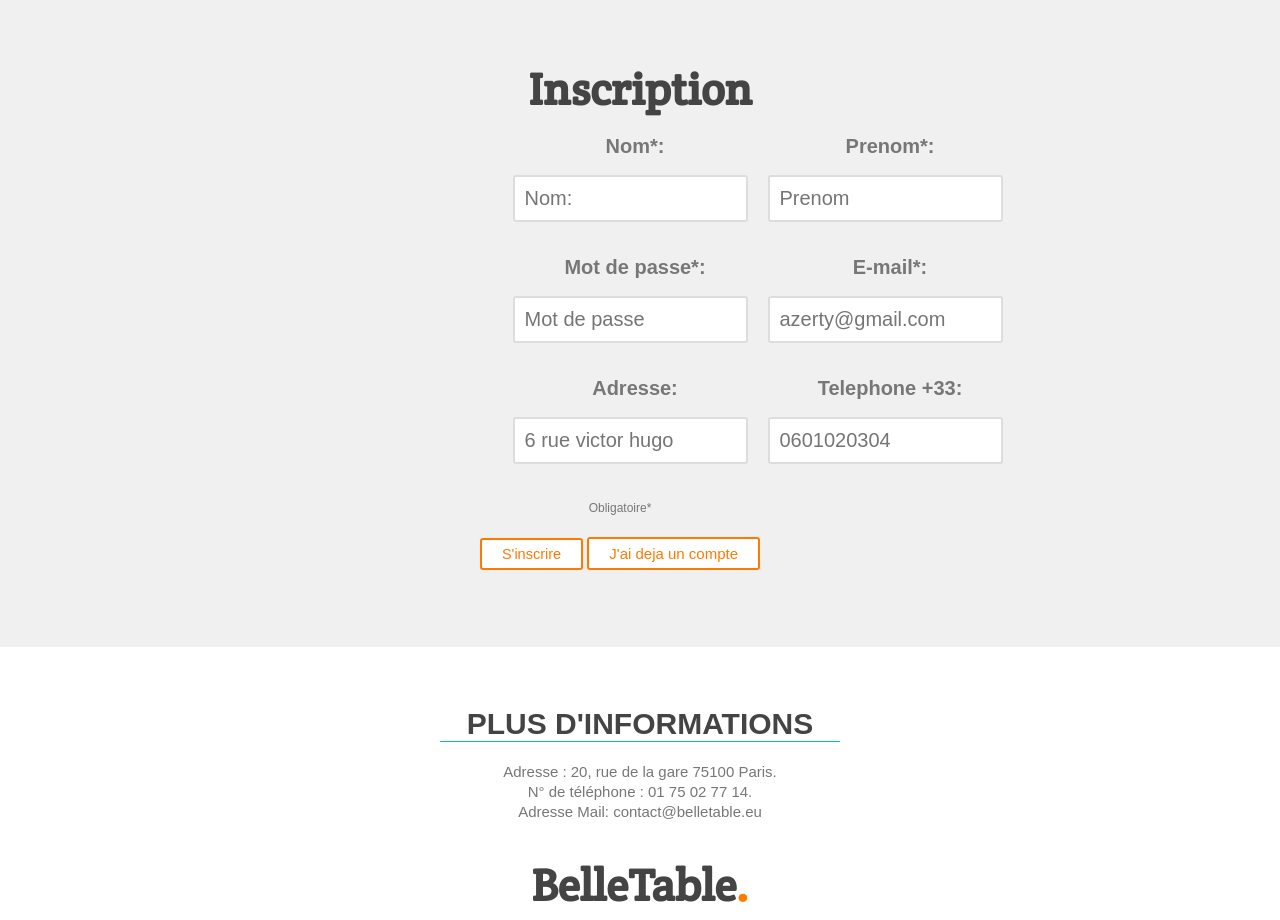
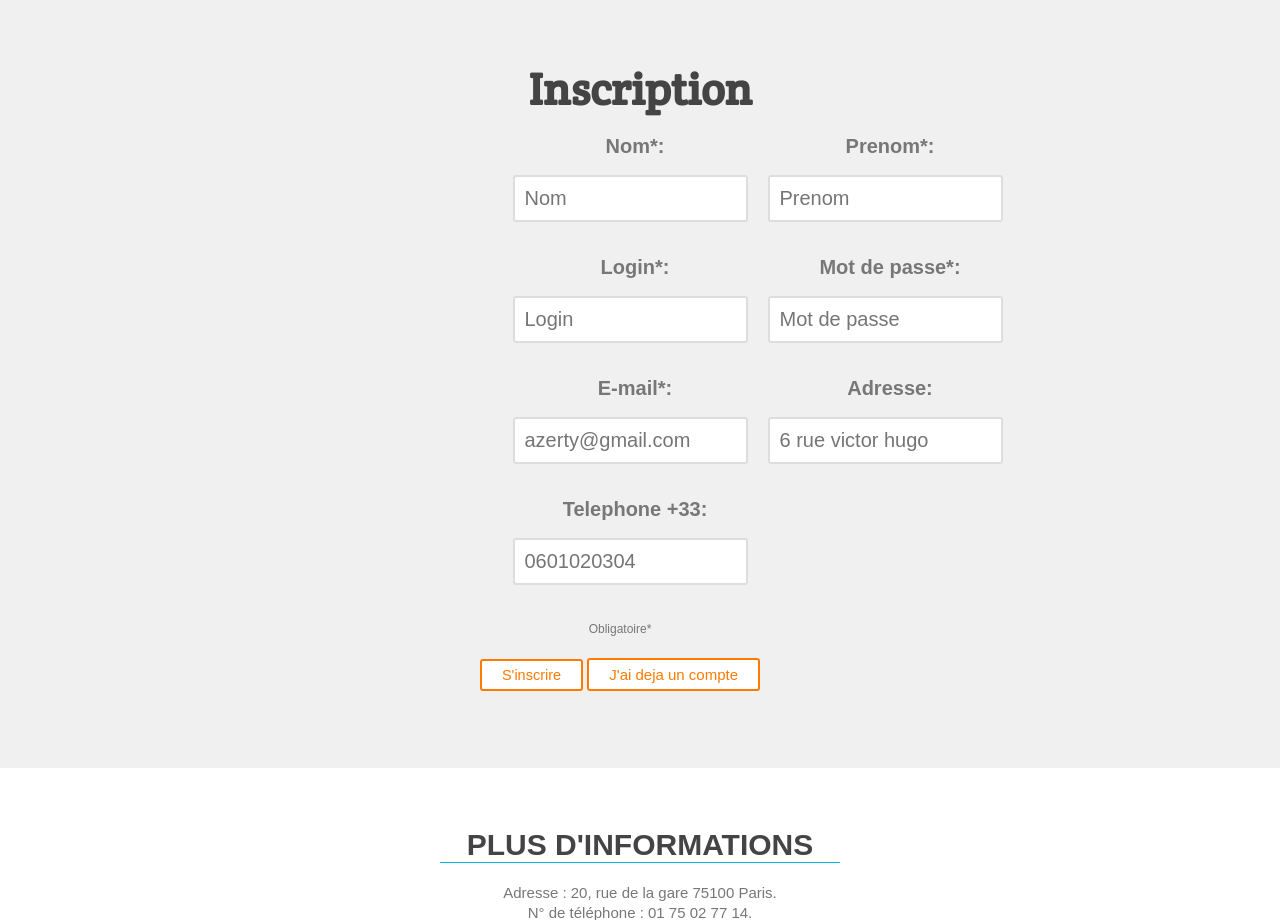
Before and after one commit to DylanGil/BelleTable, a PHP site: page /Inscription.php?connexion=inscription in a window 1280 px wide. Shown: the part 120-1040 px from the top of the page. Run offline with PHP 8.4, Linux system fonts and the light colour scheme.

Commit message:
update bdd

```diff
--- a/BelleTable/Inscription.php
+++ b/BelleTable/Inscription.php
@@ -25,11 +25,14 @@
 			{
 				$nom= $_POST["nom"];
 				$prenom= $_POST["prenom"];
+				$login= $_POST["login"];
 				$mdp= $_POST["mdp"];
 				$email= $_POST["email"];
 				$tel= $_POST["tel"];
-				$req = "SELECT * FROM login WHERE email = '$email'";
-				$res = mysqli_query($id,$req);
+				$req = "SELECT * FROM login WHERE login = '$login'";
+				$res = mysqli_query($bdd, $req);
+				$req3 = "SELECT * FROM login WHERE email = '$email'";
+				$res3 = mysqli_query($bdd, $req);
 
 				if (mysqli_num_rows($res) > 0)
 					{
@@ -37,10 +40,17 @@
 					}
 				else
 					{
-						$req2 = "INSERT INTO login (nom, prenom, telephone, mdp, email, admin) VALUES ('$nom','$prenom','$tel','$mdp', '$email', '0')";
-						$res = mysqli_query($id, $req2);
-						$accountCreate = true ;
-						header("location:Inscription.php?inscrit=1");
+						if (mysqli_num_rows($res3) > 0)
+						{
+							$errorAccountExist2 = true;
+						}
+						else
+						{
+							$req2 = "INSERT INTO login (login, nom, prenom, telephone, mdp, email, admin) VALUES ('$login', $nom','$prenom','$tel','$mdp', '$email', '0')";
+							$res = mysqli_query($bdd, $req2);
+							$accountCreate = true ;
+							header("location:Inscription.php?inscrit=1");
+						}
 					}
 			}
 
@@ -62,13 +72,14 @@
 				<center>
 					<?php if (isset($accountCreate)) echo "<p style=color:green>Votre compte a bien été crée</p>"; ?>
 					<?php if (isset($errorEmptyField)) echo "<span style=' display: block; color:red; width: 300px;'>Des erreur on étais détecté merci de corriger les erreurs suivantes :<br>" . $error . "</span>"; ?>
-					<?php if (isset($errorAccountExist)) echo "<p style=color:red>Erreur un compte avec cette email existe déjà!</p>"; ?>
+					<?php if (isset($errorAccountExist)) echo "<p style=color:red>Erreur un compte avec ce login existe déjà!</p>"; ?>
+					<?php if (isset($errorAccountExist2)) echo "<p style=color:red>Erreur un compte avec cette email existe déjà!</p>"; ?>
 					<form action="" method="POST" style="margin: inherit;"><h1>Inscription</h1>
 						<br>
 						<div class="inscription-form">
 							<div class="inscription-form-col">
 								<label for="nom">Nom*:</label><br>
-								<input type="text" name="nom" id="nom" placeholder="Nom:" > <br><br>
+								<input type="text" name="nom" id="nom" placeholder="Nom" > <br><br>
 							</div>
 							<div class="inscription-form-col">
 								<label for="prenom">Prenom*:</label><br>
@@ -77,19 +88,25 @@
 						</div>
 						<div class="inscription-form">
 							<div class="inscription-form-col">
+								<label for="login">Login*:</label><br>
+								<input type="text" name="login" id="login" placeholder="Login" ><br><br>
+							</div>
+							<div class="inscription-form-col">
 								<label for="mdp">Mot de passe*:</label><br>
 								<input type="password" name="mdp" id="mdp" placeholder="Mot de passe" ><br><br>
 							</div>
+						</div>
+						<div class="inscription-form">
 							<div class="inscription-form-col">
 								<label for="email">E-mail*:</label><br>
 								<input type="email" name="email" id="email" placeholder="azerty@gmail.com" ><br><br>
 							</div>
-						</div>
-						<div class="inscription-form">
 							<div class="inscription-form-col">
 								<label for="adresse">Adresse: </label><br>
 								<input type="text" name="adresse" placeholder="6 rue victor hugo"><br><br>
 							</div>
+						</div>
+						<div class="inscription-form">
 							<div class="inscription-form-col">
 								<label for="tel">Telephone +33: </label><br>
 								<input type="tel" name="tel" placeholder="0601020304" pattern="[0-9]{9}"><br><br>
@@ -108,8 +125,8 @@
 					<?php if (isset($_GET["erreur1"])) echo "<p style=color:red>Erreur email ou mot de passe incorrect</p>"; ?>
 					<form action="InscriptionPHP.php" method="post" style="margin: inherit;"><h1>Se connecter</h1>
 						<br>
-						<label for="email2"> E-mail: </label><br>
-						<input type="email" name="email" id="email2" placeholder="admin@gmail.com" required><br><br>
+						<label for="email2"> E-mail ou login: </label><br>
+						<input type="text" name="email" id="email2" placeholder="admin@gmail.com" required><br><br>
 						<label for="mdp2">Mot de passe: </label><br>
 						<input type="password" name="mdp" id="mdp2" placeholder="Mot de passe" required><br><br>
 						<br>
--- a/BelleTable/InscriptionPHP.php
+++ b/BelleTable/InscriptionPHP.php
@@ -6,7 +6,7 @@
 	{
 		$mdp= str_replace("'","''",$_POST['mdp']);
 		$email= str_replace("'","''",$_POST['email']);
-		$req = "SELECT * FROM login WHERE email = '{$email}' and mdp = '{$mdp}'";
+		$req = "SELECT * FROM login WHERE email = '{$email}' or login = '{$email}' and mdp = '{$mdp}'";
 		$res = mysqli_query($bdd,$req);
 
 		if (mysqli_num_rows($res) > 0)
```
Also changed, not shown: BDD/BelleTableWeb.sql (+9 -8 lines).
